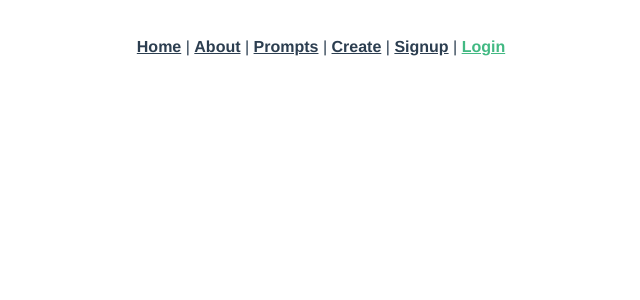
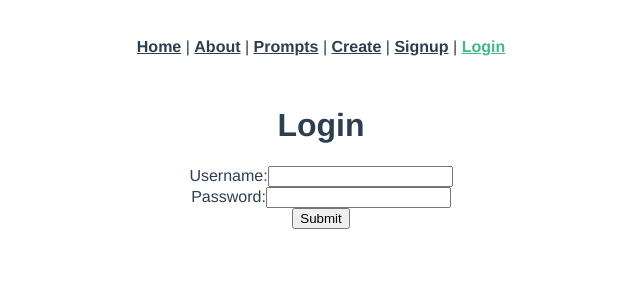
Before and after one commit to devorahortega/capstone-frontend-vue, a Vue app: page /login in a window 1280 px wide. Shown: the top 300 px of the page, without its empty margins (319-959 px from the left). Built offline with nearby package versions, Linux system fonts and the light colour scheme.

Commit message:
Adds a working login page

```diff
--- a/src/views/Login.vue
+++ b/src/views/Login.vue
@@ -0,0 +1,50 @@
+<template>
+  <div class="login">
+    <form v-on:submit.prevent="submit()">
+      <h1>Login</h1>
+      <ul>
+        <li v-for="error in errors" v-bind:key="error">{{ error }}</li>
+      </ul>
+      <div>
+        <label>Username:</label>
+        <input type="username" v-model="newSessionParams.username" />
+      </div>
+      <div>
+        <label>Password:</label>
+        <input type="password" v-model="newSessionParams.password" />
+      </div>
+      <input type="submit" value="Submit" />
+    </form>
+  </div>
+</template>
+
+<script>
+import axios from "axios";
+export default {
+  data: function () {
+    return {
+      newSessionParams: {},
+      errors: [],
+    };
+  },
+  methods: {
+    submit: function () {
+      axios
+        .post("/sessions", this.newSessionParams)
+        .then((response) => {
+          axios.defaults.headers.common["Authorization"] = "Bearer " + response.data.jwt;
+          localStorage.setItem("jwt", response.data.jwt);
+          localStorage.setItem("user_id", response.data.user_id);
+          this.$parent.flashMessage = "You have sucessfully logged in.";
+          this.$router.push("/");
+        })
+        .catch((error) => {
+          console.log(error.response);
+          this.errors = ["Invalid email or password."];
+          this.email = "";
+          this.password = "";
+        });
+    },
+  },
+};
+</script>
```
